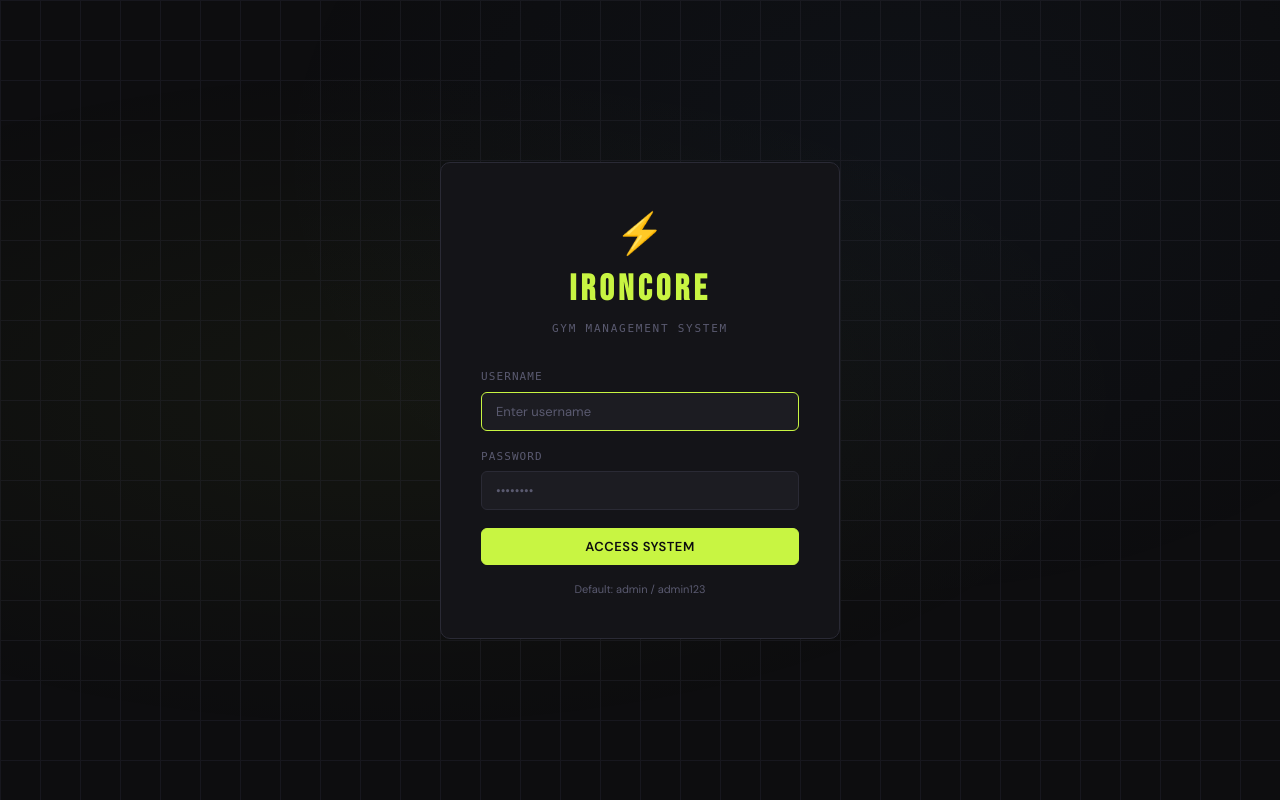
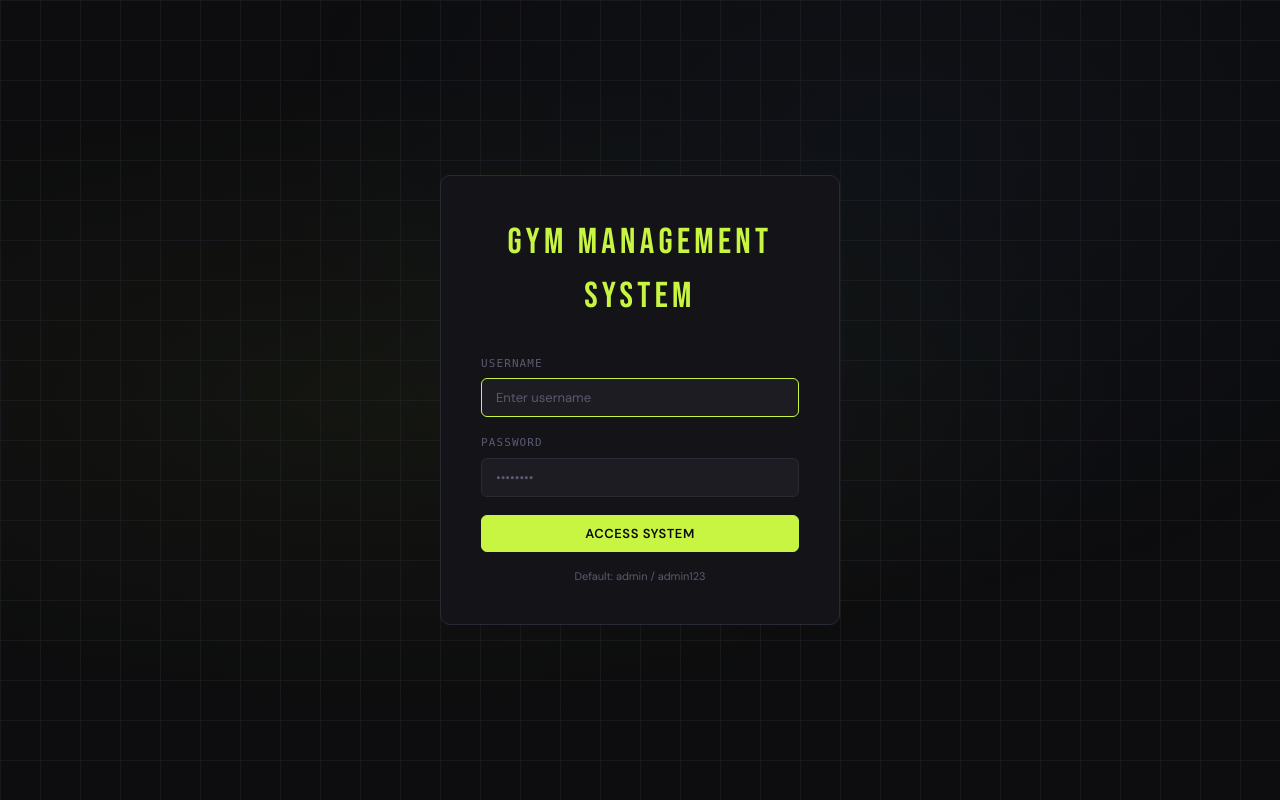
Before and after one commit to aidaimamyrova/intro_to_web_final_project, a Flask app: page / in a window 1280 px wide. Run offline with Flask 3, Linux system fonts and the light colour scheme.

Commit message:
Updated login page

```diff
--- a/app/templates/login.html
+++ b/app/templates/login.html
@@ -16,9 +16,7 @@
 
 <div class="login-container">
   <div class="login-brand">
-    <div class="login-logo">⚡</div>
-    <h1 class="login-title">IRONCORE</h1>
-    <p class="login-subtitle">GYM MANAGEMENT SYSTEM</p>
+    <p class="login-title">GYM MANAGEMENT SYSTEM</p>
   </div>
 
   {% with messages = get_flashed_messages(with_categories=true) %}
```
